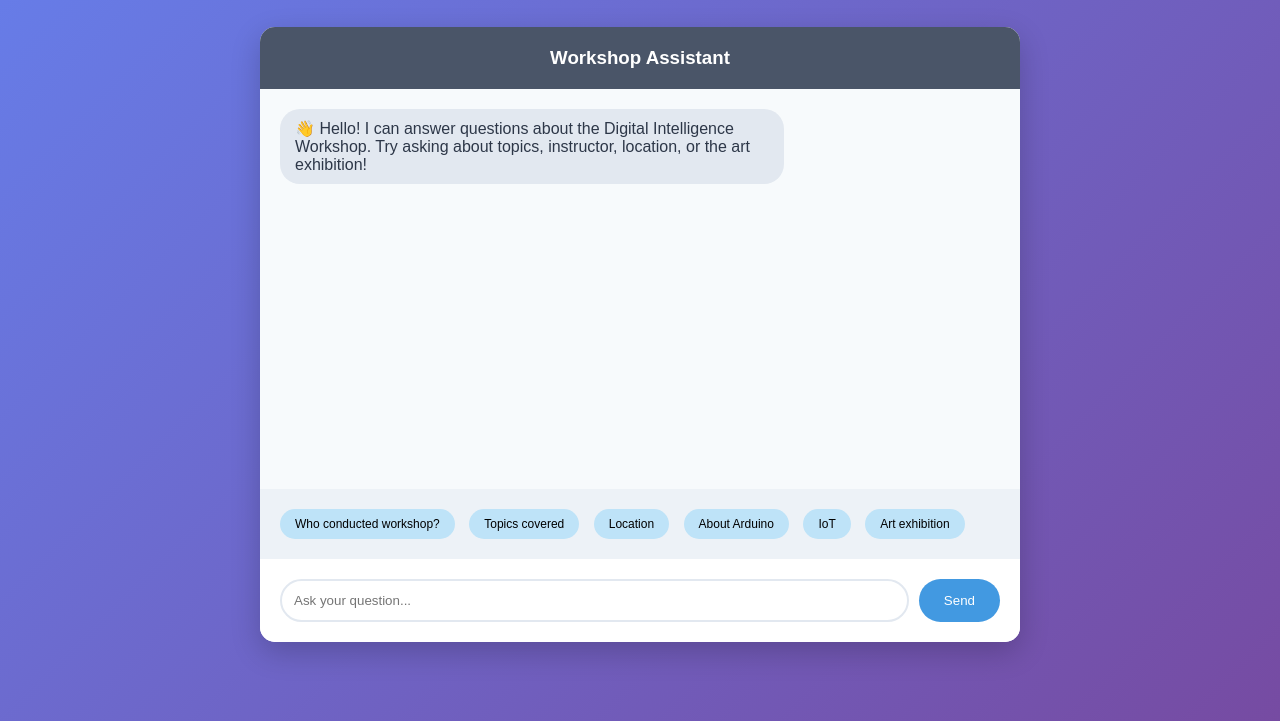
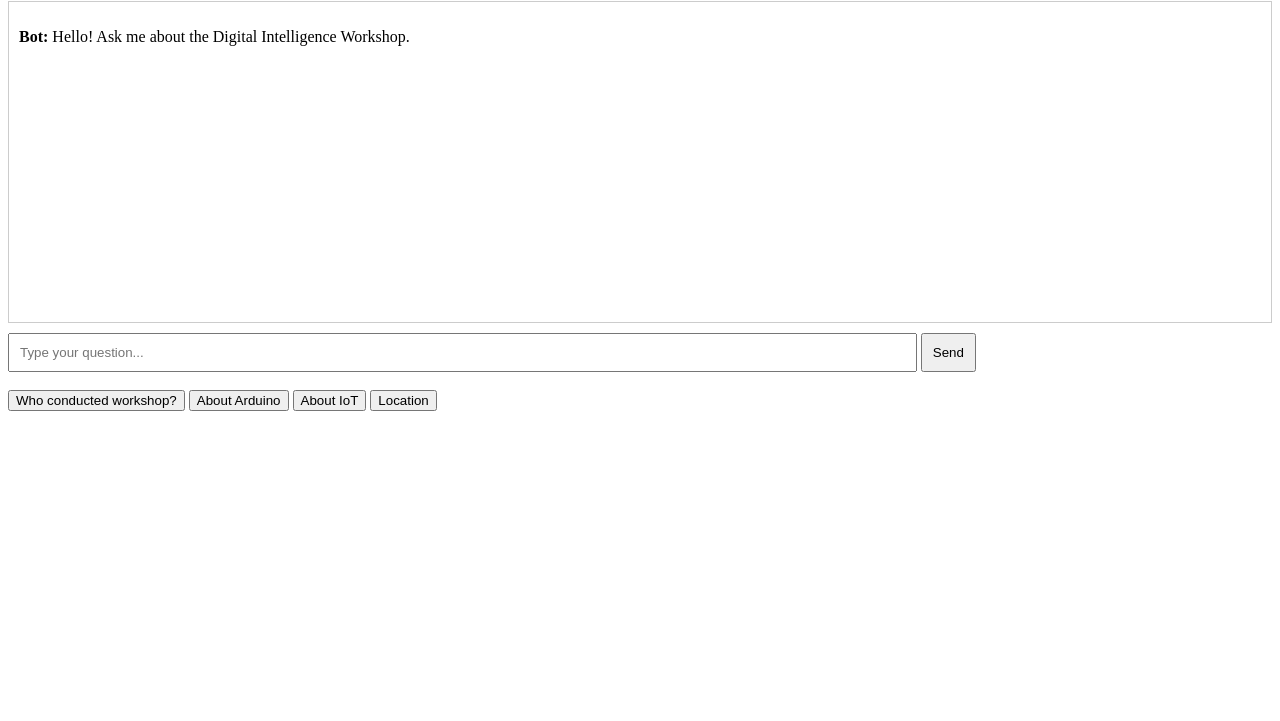
Before and after one commit to Indukumar-Warrier/Digital-Intelligence, a plain HTML site: page templete/index.html in a window 1280 px wide. Shown: the part 79-800 px from the top of the page. Drawn offline with Linux system fonts and the light colour scheme.

Commit message:
Revise HTML structure for chatbot interface
Refactor chatbot interface and functionality.

```diff
--- a/templete/index.html
+++ b/templete/index.html
@@ -1,104 +1,73 @@
 <!DOCTYPE html>
-<html lang="en">
+<html>
 <head>
-    <meta charset="UTF-8">
-    <meta name="viewport" content="width=device-width, initial-scale=1.0">
     <title>Digital Intelligence Workshop Chatbot</title>
-    <style>
-        * { margin: 0; padding: 0; box-sizing: border-box; }
-        body { font-family: Arial, sans-serif; background: linear-gradient(135deg, #667eea 0%, #764ba2 100%); min-height: 100vh; }
-        .container { max-width: 800px; margin: 0 auto; padding: 20px; }
-        .header { text-align: center; color: white; margin-bottom: 30px; }
-        .chat-container { background: white; border-radius: 15px; box-shadow: 0 10px 30px rgba(0,0,0,0.2); overflow: hidden; }
-        .chat-header { background: #4a5568; color: white; padding: 20px; text-align: center; }
-        .chat-messages { height: 400px; overflow-y: auto; padding: 20px; background: #f7fafc; }
-        .message { margin-bottom: 15px; }
-        .user-message { text-align: right; }
-        .bot-message { text-align: left; }
-        .message-bubble { display: inline-block; padding: 10px 15px; border-radius: 20px; max-width: 70%; }
-        .user-bubble { background: #4299e1; color: white; }
-        .bot-bubble { background: #e2e8f0; color: #2d3748; }
-        .input-container { padding: 20px; background: white; display: flex; gap: 10px; }
-        .input-field { flex: 1; padding: 12px; border: 2px solid #e2e8f0; border-radius: 25px; outline: none; }
-        .send-btn { padding: 12px 25px; background: #4299e1; color: white; border: none; border-radius: 25px; cursor: pointer; }
-        .send-btn:hover { background: #3182ce; }
-        .suggestions { padding: 15px; background: #edf2f7; }
-        .suggestion-btn { margin: 5px; padding: 8px 15px; background: #bee3f8; border: none; border-radius: 15px; cursor: pointer; font-size: 12px; }
-        .suggestion-btn:hover { background: #90cdf4; }
-    </style>
 </head>
 <body>
-    <div class="container">
-        <div class="header">
-            <h1>🤖 Digital Intelligence Workshop</h1>
-            <p>Ask me about the workshop, instructor, topics, or art exhibition!</p>
-        </div>
+    <h1>Digital Intelligence Workshop Chatbot</h1>
 
-        <div class="chat-container">
-            <div class="chat-header">
-                <h3>Workshop Assistant</h3>
-            </div>
-
-            <div class="chat-messages" id="chatMessages">
-                <div class="message bot-message">
-                    <div class="message-bubble bot-bubble">
-                        👋 Hello! I can answer questions about the Digital Intelligence Workshop. Try asking about topics, instructor, location, or the art exhibition!
-                    </div>
-                </div>
-            </div>
-
-            <div class="suggestions">
-                <button class="suggestion-btn" onclick="askQuestion('Who conducted the workshop?')">Who conducted workshop?</button>
-                <button class="suggestion-btn" onclick="askQuestion('What topics were covered?')">Topics covered</button>
-                <button class="suggestion-btn" onclick="askQuestion('Where was it held?')">Location</button>
-                <button class="suggestion-btn" onclick="askQuestion('Tell me about Arduino')">About Arduino</button>
-                <button class="suggestion-btn" onclick="askQuestion('What is IoT?')">IoT</button>
-                <button class="suggestion-btn" onclick="askQuestion('Who conducted art exhibition?')">Art exhibition</button>
-            </div>
-
-            <div class="input-container">
-                <input type="text" id="questionInput" class="input-field" placeholder="Ask your question..." onkeypress="handleKeyPress(event)">
-                <button class="send-btn" onclick="sendMessage()">Send</button>
-            </div>
-        </div>
+    <div id="chat" style="border:1px solid #ccc; height:300px; overflow-y:auto; padding:10px; margin:10px 0;">
+        <p><strong>Bot:</strong> Hello! Ask me about the Digital Intelligence Workshop.</p>
     </div>
 
+    <input type="text" id="input" placeholder="Type your question..." style="width:70%; padding:10px;">
+    <button onclick="sendMessage()" style="padding:10px;">Send</button>
+
+    <br><br>
+    <button onclick="ask('Who conducted the workshop?')">Who conducted workshop?</button>
+    <button onclick="ask('What is Arduino?')">About Arduino</button>
+    <button onclick="ask('What is IoT?')">About IoT</button>
+    <button onclick="ask('Where was workshop?')">Location</button>
+
     <script>
-        function addMessage(message, isUser) {
-            const chatMessages = document.getElementById('chatMessages');
-            const messageDiv = document.createElement('div');
-            messageDiv.className = `message ${isUser ? 'user-message' : 'bot-message'}`;
-            messageDiv.innerHTML = `<div class="message-bubble ${isUser ? 'user-bubble' : 'bot-bubble'}">${message}</div>`;
-            chatMessages.appendChild(messageDiv);
-            chatMessages.scrollTop = chatMessages.scrollHeight;
+        function sendMessage() {
+            var input = document.getElementById('input');
+            var chat = document.getElementById('chat');
+            var question = input.value;
+
+            if (question.trim() === '') return;
+
+            chat.innerHTML += '<p><strong>You:</strong> ' + question + '</p>';
+
+            var answer = getAnswer(question.toLowerCase());
+            chat.innerHTML += '<p><strong>Bot:</strong> ' + answer + '</p>';
+
+            input.value = '';
+            chat.scrollTop = chat.scrollHeight;
         }
 
-        function sendMessage() {
-            const input = document.getElementById('questionInput');
-            const question = input.value.trim();
-            if (!question) return;
-
-            addMessage(question, true);
-            input.value = '';
-
-            fetch('/chat', {
-                method: 'POST',
-                headers: { 'Content-Type': 'application/json' },
-                body: JSON.stringify({ question: question })
-            })
-            .then(response => response.json())
-            .then(data => addMessage(data.answer, false))
-            .catch(error => addMessage('Sorry, something went wrong!', false));
-        }
-
-        function askQuestion(question) {
-            document.getElementById('questionInput').value = question;
+        function ask(question) {
+            document.getElementById('input').value = question;
             sendMessage();
         }
 
-        function handleKeyPress(event) {
-            if (event.key === 'Enter') sendMessage();
+        function getAnswer(question) {
+            if (question.includes('who') && question.includes('conducted')) {
+                return 'Indukumar P P - ITI Electrical, MSc Physics, PGDCA. Mobile: 9446742953';
+            }
+            if (question.includes('arduino')) {
+                return 'Arduino is a microcontroller that acts as robot brain, controlling sensors and motors.';
+            }
+            if (question.includes('iot')) {
+                return 'IoT connects devices via internet using NodeMCU (ESP8266) to send data to cloud.';
+            }
+            if (question.includes('where') || question.includes('location')) {
+                return 'District Building (Jilla Mandiram), Desam, Aluva';
+            }
+            if (question.includes('art') && question.includes('exhibition')) {
+                return 'Abhijith R from Sivadrumam, Peruvaram. Mobile: 8590566698';
+            }
+            if (question.includes('topics') || question.includes('covered')) {
+                return 'Advanced Electronics, Robotics using Arduino, Embedded Systems, IoT using NodeMCU, AI and Machine Learning';
+            }
+            return 'Please ask about workshop conductor, Arduino, IoT, location, or art exhibition.';
         }
+
+        document.getElementById('input').addEventListener('keypress', function(e) {
+            if (e.key === 'Enter') {
+                sendMessage();
+            }
+        });
     </script>
 </body>
 </html>
```
